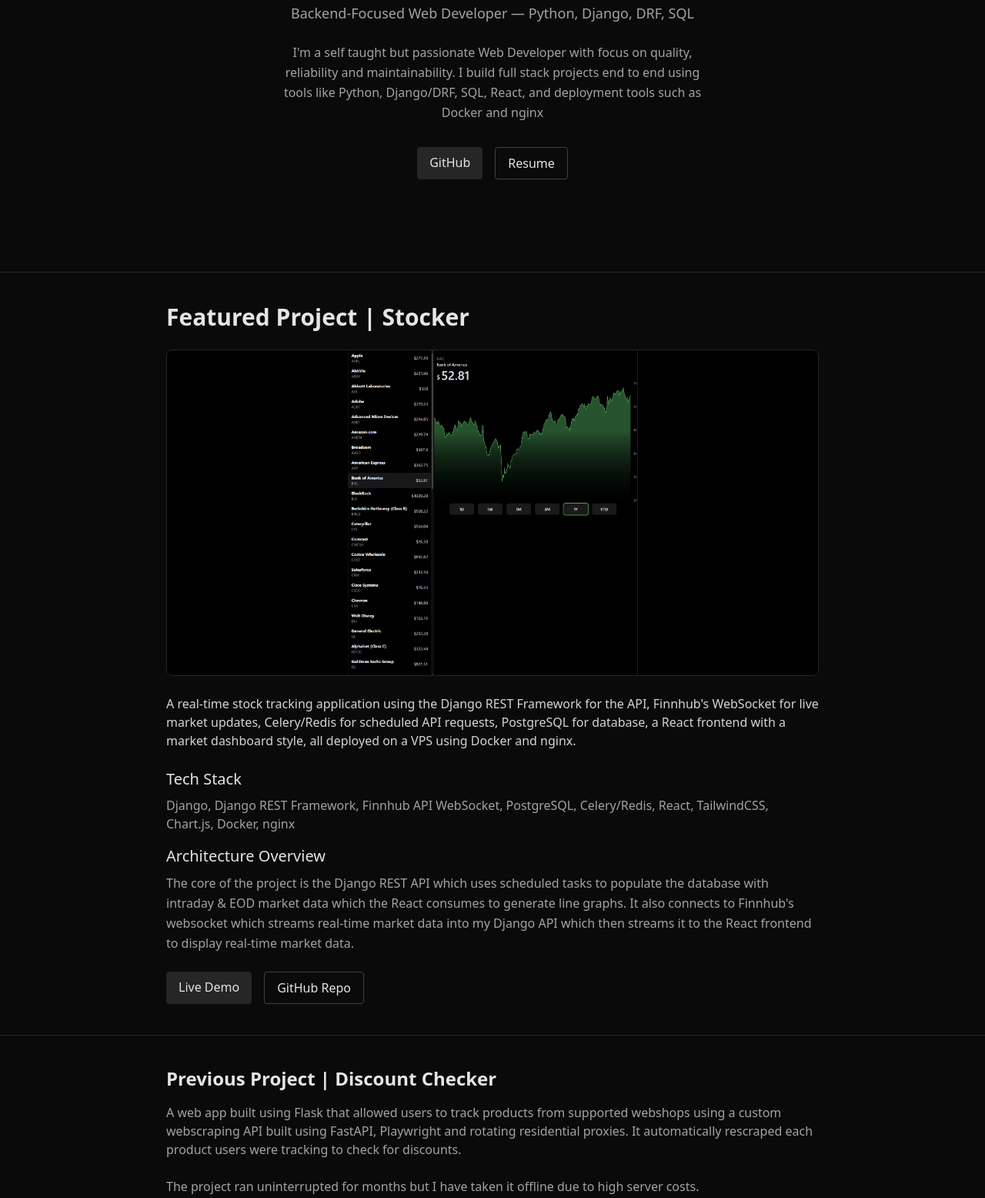
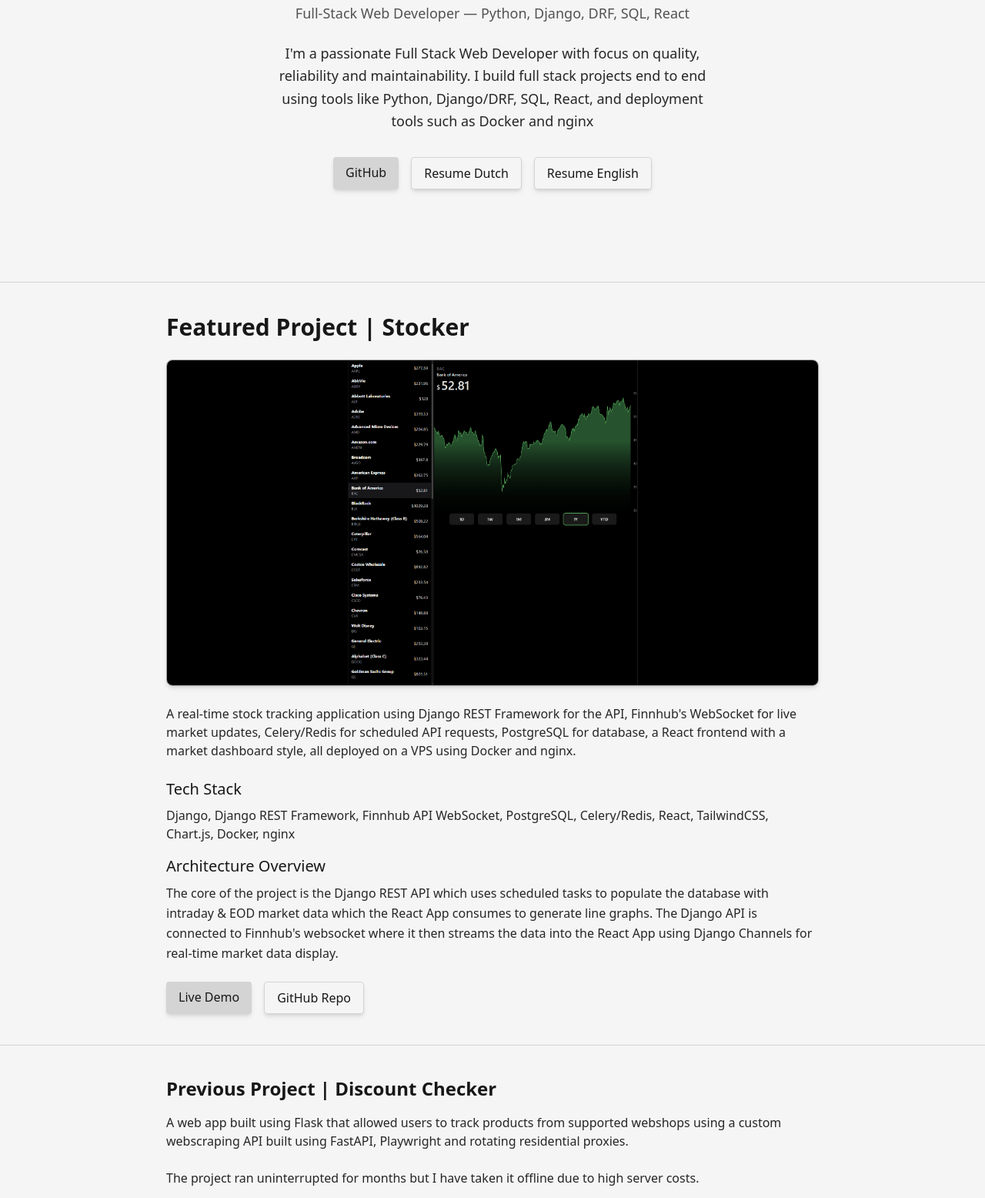
Before and after one commit to NordinCoding/new-portfolio, a plain HTML site: page index.html in a window 1280 px wide. Shown: the part 129-1685 px from the top of the page at 77% size. Drawn offline with nearby package versions, Linux system fonts and the light colour scheme.

Commit message:
added english resume and light mode

```diff
--- a/index.html
+++ b/index.html
@@ -7,82 +7,85 @@
   <script src="https://cdn.tailwindcss.com"></script>
 </head>
 
-<body class="bg-neutral-950 text-neutral-200">
+<body class="bg-neutral-100 text-neutral-900">
 
   <section class="max-w-3xl mx-auto py-20 px-6 text-center">
     <h1 class="text-4xl font-bold mb-3">Nordin Schoenmakers</h1>
-    <p class="text-lg text-neutral-400 mb-6">
-      Backend-Focused Web Developer — Python, Django, DRF, SQL
+    <p class="text-lg text-neutral-600 mb-6">
+      Full-Stack Web Developer — Python, Django, DRF, SQL, React
     </p>
 
-    <p class="text-neutral-400 leading-relaxed max-w-xl mx-auto">
-        I'm a self taught but passionate Web Developer with focus on quality, reliability and maintainability.
+    <p class="text-neutral-800 leading-relaxed max-w-xl mx-auto text-lg">
+      I'm a passionate Full Stack Web Developer with focus on quality, reliability and maintainability.
       I build full stack projects end to end using tools like Python, Django/DRF, SQL, React, and deployment tools such as Docker and nginx
     </p>
 
     <div class="flex justify-center gap-4 mt-8">
       <a target="_blank" href="https://github.com/NordinCoding"
-         class="px-4 py-2 bg-neutral-800 rounded hover:bg-neutral-700 transition">
+         class="px-4 py-2 bg-neutral-300 rounded hover:bg-neutral-400 transition hover:scale-105 shadow-md">
         GitHub
       </a>
 
-      <a target="_blank" href="static/cv.pdf"
-         class="px-4 py-2 border border-neutral-700 rounded hover:bg-neutral-800 transition">
-        Resume
+      <a target="_blank" href="static/resume_nl.pdf"
+         class="px-4 py-2 border border-neutral-300 rounded bg-neutral-100 hover:bg-neutral-200 transition shadow-md">
+        Resume Dutch
+      </a>
+      <a target="_blank" href="static/resume_en.pdf"
+         class="px-4 py-2 border border-neutral-300 rounded bg-neutral-100 hover:bg-neutral-200 transition shadow-md">
+        Resume English
       </a>
     </div>
   </section>
 
-  <div class="border-t border-neutral-800 my-10"></div>
+  <div class="border-t border-neutral-300 my-10"></div>
 
   <section class="max-w-4xl mx-auto px-6">
     <h2 class="text-3xl font-semibold mb-6">Featured Project | Stocker</h2>
 
     <img src="static/images/stocker.png"
          alt="Stocker Screenshot"
-         class="rounded-lg mb-6 border border-neutral-800">
+         class="rounded-lg mb-6 border border-neutral-400 shadow-md">
 
-    <p class="text-neutral-300 mb-4">
-      A real-time stock tracking application using the Django REST Framework for the API, Finnhub's WebSocket
+    <p class="text-neutral-800 mb-4">
+      A real-time stock tracking application using Django REST Framework for the API, Finnhub's WebSocket
       for live market updates, Celery/Redis for scheduled API requests, PostgreSQL for database, a React frontend with a market dashboard style,
       all deployed on a VPS using Docker and nginx.
     </p>
 
     <h3 class="text-xl font-medium mt-6 mb-2">Tech Stack</h3>
-    <p class="text-neutral-400 mb-4">
+    <p class="text-neutral-800 mb-4">
       Django, Django REST Framework, Finnhub API WebSocket, PostgreSQL, Celery/Redis, React, TailwindCSS, Chart.js, Docker, nginx
     </p>
 
     <h3 class="text-xl font-medium mb-2">Architecture Overview</h3>
-    <p class="text-neutral-400 leading-relaxed mb-6">
+    <p class="text-neutral-800 leading-relaxed mb-6">
       The core of the project is the Django REST API which uses scheduled tasks to populate the database
-        with intraday & EOD market data which the React consumes to generate line graphs. It also connects to
-        Finnhub's websocket which streams real-time market data into my Django API which then streams it to
-        the React frontend to display real-time market data.
+      with intraday & EOD market data which the React App consumes to generate line graphs. The Django API is connected
+      to Finnhub's websocket where it then streams the data into the React App using Django Channels
+      for real-time market data display.
     </p>
 
     <div class="flex gap-4 mt-4">
       <a target="_blank" href="https://nordinsprojects.site/stocker/"
-         class="px-4 py-2 bg-neutral-800 rounded hover:bg-neutral-700 transition">
+         class="px-4 py-2 bg-neutral-300 rounded hover:bg-neutral-400 hover:scale-105 transition shadow-md">
         Live Demo
       </a>
 
       <a target="_blank" href="https://github.com/NordinCoding/Stocker"
-         class="px-4 py-2 border border-neutral-700 rounded hover:bg-neutral-800 transition">
+         class="px-4 py-2 border border-neutral-300 rounded bg-neutral-100 hover:bg-neutral-200 transition shadow-md">
         GitHub Repo
       </a>
     </div>
   </section>
 
-  <div class="border-t border-neutral-800 my-10"></div>
+  <div class="border-t border-neutral-300 my-10"></div>
 
   <section class="max-w-4xl mx-auto px-6 mb-16">
     <h2 class="text-2xl font-semibold mb-4">Previous Project | Discount Checker </h2>
 
-    <p class="text-neutral-400 mb-4">
+    <p class="text-neutral-800 mb-4">
       A web app built using Flask that allowed users to track products from supported webshops
       using a custom webscraping API built using FastAPI, Playwright and rotating residential proxies.
-        It automatically rescraped each product users were tracking to check for discounts.
       <br></br>
       The project ran uninterrupted for months but I have taken it offline due to high server costs.
     </p>
@@ -90,11 +93,11 @@
     <div>
         <img src="static/images/discountchecker2.png"
             alt="Discount Checker Screenshot"
-            class="w-full h-auto rounded-lg border border-neutral-800">
+            class="w-full h-auto rounded-lg border border-neutral-300">
     </div>
 
     <a target="_blank" href="discountchecker.html"
-       class="inline-block mt-6 text-neutral-400 hover:text-neutral-200 underline">
+       class="inline-block mt-6 text-neutral-600 hover:text-neutral-900 underline">
       View Technical Breakdown →
     </a>
   </section>
```
Also changed, not shown: 3 other files. Lines whose indentation alone changed are shown as unchanged.
